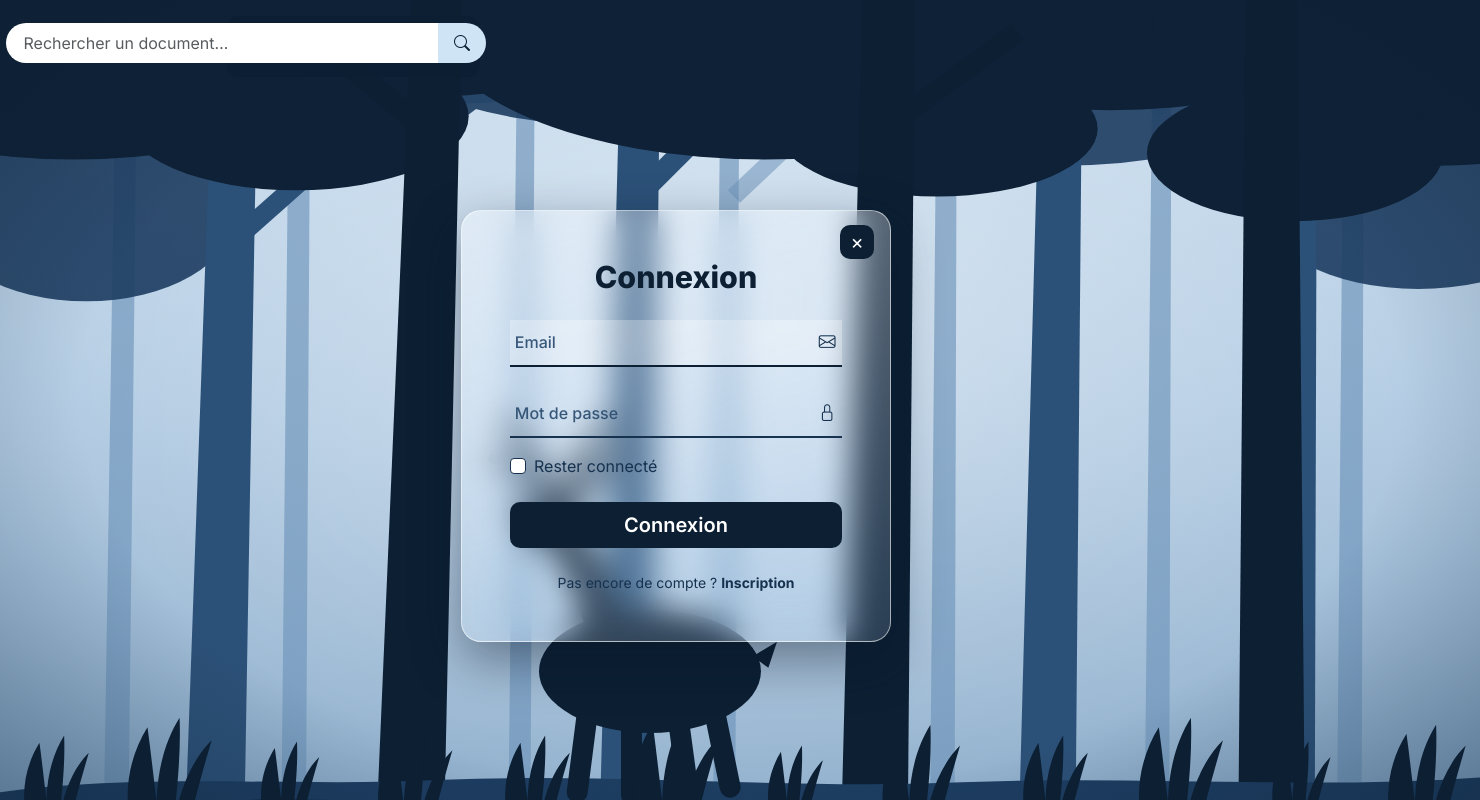
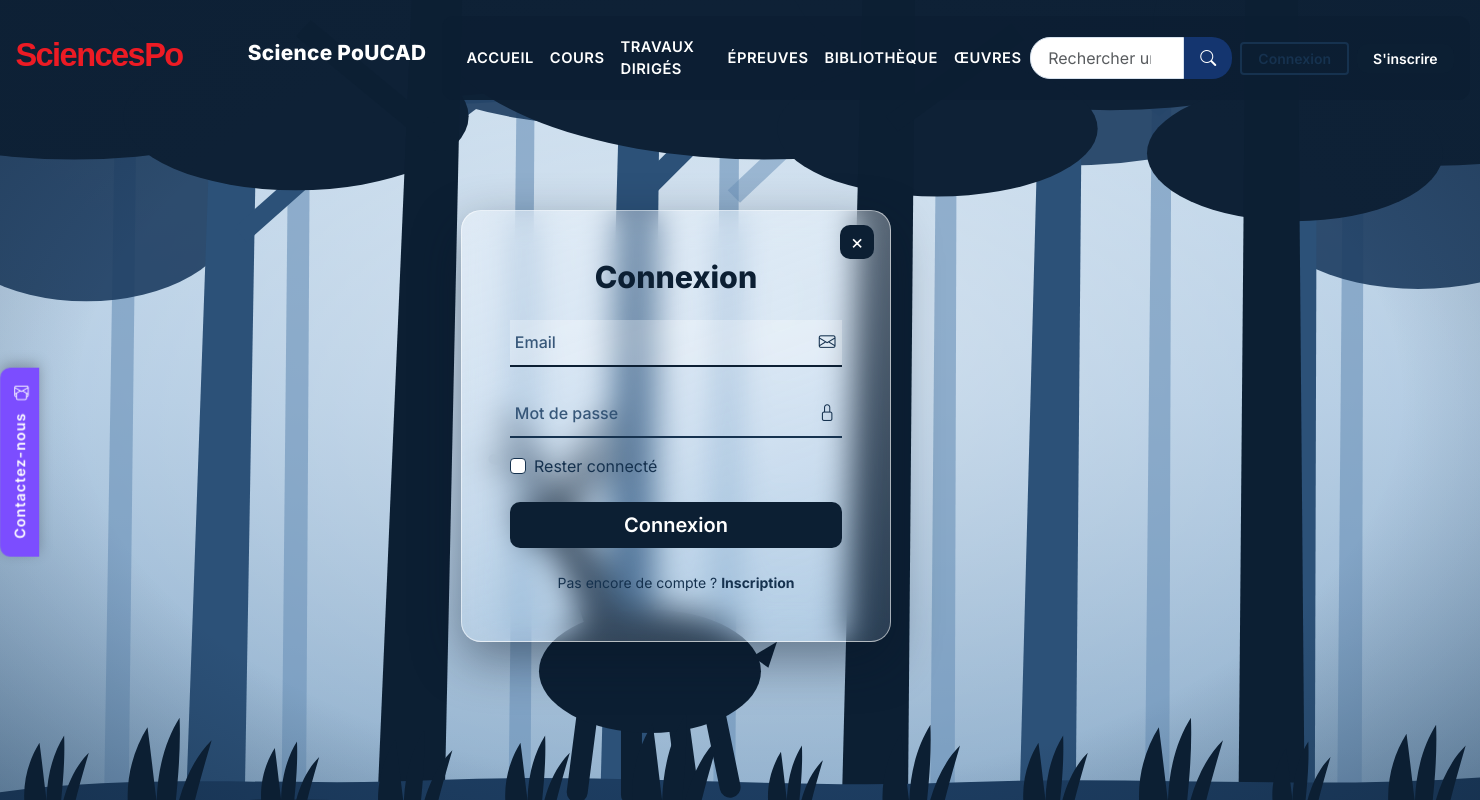
Before and after one commit to Ansu-blip/SCIPO_UCAD, a Flask app: page /connexion in a window 1480 px wide. Run offline with Flask 3, Linux system fonts and the light colour scheme.

Commit message:
Accueil style ESGE-SA : barre de contact bleue (email, +221 78 217 36 07 / +221 76 319 33 70, horaires), navbar blanche à liens majuscules, onglet latéral Contactez-nous, cache CSS v9

```diff
--- a/scipo/static/css/style.css
+++ b/scipo/static/css/style.css
@@ -575,3 +575,64 @@ h1, h2, h3, .hero-titre, .titre-section, .marque {
 .choix-etoiles input:checked ~ label,
 .choix-etoiles label:hover,
 .choix-etoiles label:hover ~ label { color: var(--or); }
+
+
+
+/* ============================================================
+   Style d'accueil « type ESGE-SA » : barre de contact, navbar
+   blanche à liens majuscules, onglet latéral de contact
+   ============================================================ */
+.barre-contact {
+  background: #14356f; color: #fff; font-size: .95rem;
+}
+.barre-contact .rond-icone {
+  width: 34px; height: 34px; border-radius: 50%;
+  background: #fff; color: #14356f;
+  display: inline-flex; align-items: center; justify-content: center;
+  font-size: .95rem; flex: none;
+}
+.navbar-scipo { background: #fff; box-shadow: 0 2px 10px rgba(12, 31, 51, .1); }
+.navbar-scipo .marque { color: var(--bleu-fonce) !important; }
+.navbar-scipo .marque span { color: var(--bleu-clair) !important; }
+.menu-principal .nav-link {
+  color: var(--bleu-fonce) !important; font-weight: 600;
+  text-transform: uppercase; font-size: .92rem; letter-spacing: .5px;
+  padding-left: 1rem; padding-right: 1rem;
+}
+.menu-principal .nav-link:hover,
+.menu-principal .nav-link.actif { color: #0c1f33 !important; }
+.page-foret .menu-principal .nav-link,
+.page-foret .navbar-scipo .marque,
+.page-foret .navbar-scipo .marque span { color: #fff !important; }
+.page-foret .barre-contact-haut { display: none; }
+.ma-recherche .form-control { background: #fff; border: 1px solid #d7e2ee; }
+.ma-recherche .btn-or { background: #14356f; color: #fff; }
+.onglet-contact {
+  position: fixed; left: 0; top: 46%; z-index: 1040;
+  writing-mode: vertical-rl; transform: rotate(180deg);
+  background: #7c4dff; color: #fff; font-weight: 600; font-size: .9rem;
+  padding: 1.1rem .55rem; text-decoration: none;
+  border-radius: 0 10px 10px 0; box-shadow: 0 4px 14px rgba(0, 0, 0, .25);
+}
+.onglet-contact:hover { background: #6a3df2; color: #fff; }
+.onglet-contact .bi { margin-top: .6rem; }
+/* Grand titre majuscule type page « présentation » */
+.titre-diapo { font-size: clamp(2.2rem, 5vw, 3.6rem); text-transform: uppercase; letter-spacing: 1px; }
+/* ---------- Corrections de cohérence (HTML <-> CSS) ---------- */
+.barre-contact .item-contact {
+  display: inline-flex; align-items: center; gap: .5rem;
+}
+.barre-contact .item-contact .bi { font-size: 1.1rem; }
+.logo-marque { height: 44px; width: auto; }
+.texte-marque { font-size: 1.3rem; font-weight: 800; line-height: 1.05; }
+.marque-ucad { color: var(--bleu-clair); }
+.texte-onglet { letter-spacing: 1px; }
+.page-foret .barre-contact { display: none; }
+/* Le champ de recherche rejoint les boutons de session : il ne doit plus
+   être calé au centre absolu (le menu y figure désormais) */
+@media (min-width: 992px) {
+  .navbar-scipo .ma-recherche {
+    position: static; transform: none; width: 220px; margin: 0;
+  }
+}
+.navbar-scipo .navbar-collapse .nav-link.dropdown-toggle { color: var(--bleu-fonce); }
--- a/scipo/templates/base.html
+++ b/scipo/templates/base.html
@@ -10,18 +10,38 @@
   <link rel="preconnect" href="https://fonts.googleapis.com">
   <link rel="preconnect" href="https://fonts.gstatic.com" crossorigin>
   <link href="https://fonts.googleapis.com/css2?family=Inter:wght@400;500;600;700;800&display=swap" rel="stylesheet">
-  <link rel="stylesheet" href="{{ url_for('static', filename='css/style.css', v=10) }}">
+  <link rel="stylesheet" href="{{ url_for('static', filename='css/style.css', v=11) }}">
 </head>
 <body class="{% block classe_body %}{% endblock %}">
 
-<nav class="navbar navbar-expand-lg navbar-dark navbar-scipo sticky-top">
+<!-- ===== Barre de contact (style ESGE-SA) : modifiez vos coordonnées ici ===== -->
+<div class="barre-contact">
+  <div class="container d-flex flex-wrap justify-content-center gap-4 py-2">
+    <span class="item-contact"><i class="bi bi-envelope-fill"></i> scipo.ucad@gmail.com</span>
+    <span class="item-contact"><i class="bi bi-telephone-fill"></i> +221 78 217 36 07 | +221 76 319 33 70</span>
+    <span class="item-contact"><i class="bi bi-clock-fill"></i> 08h : 00 à 20h : 00</span>
+  </div>
+</div>
+
+<nav class="navbar navbar-expand-lg navbar-light navbar-scipo sticky-top">
   <div class="container">
-    <a class="navbar-brand marque" href="{{ url_for('main.index') }}">Science Po<span>UCAD</span></a>
+    <a class="navbar-brand marque py-0" href="{{ url_for('main.index') }}">
+      <img src="{{ url_for('static', filename='img/sciencespo.svg') }}" alt="Science Po UCAD" class="logo-marque">
+      <span class="texte-marque">Science Po<span class="marque-ucad">UCAD</span></span>
+    </a>
     <button class="navbar-toggler" type="button" data-bs-toggle="collapse" data-bs-target="#menuPrincipal"
             aria-controls="menuPrincipal" aria-expanded="false" aria-label="Ouvrir le menu">
       <span class="navbar-toggler-icon"></span>
     </button>
     <div class="collapse navbar-collapse" id="menuPrincipal">
+      <ul class="navbar-nav align-items-lg-center mx-lg-auto menu-principal">
+        <li class="nav-item"><a class="nav-link actif" href="{{ url_for('main.index') }}">Accueil</a></li>
+        <li class="nav-item"><a class="nav-link" href="{{ url_for('main.cours') }}">Cours</a></li>
+        <li class="nav-item"><a class="nav-link" href="{{ url_for('main.td') }}">Travaux Dirigés</a></li>
+        <li class="nav-item"><a class="nav-link" href="{{ url_for('main.epreuves') }}">Épreuves</a></li>
+        <li class="nav-item"><a class="nav-link" href="{{ url_for('main.bibliotheque') }}">Bibliothèque</a></li>
+        <li class="nav-item"><a class="nav-link" href="{{ url_for('main.oeuvres') }}">Œuvres</a></li>
+      </ul>
       <form class="d-flex ma-recherche my-2 my-lg-0" role="search" action="{{ url_for('main.recherche') }}" method="get">
         <input class="form-control" type="search" name="q" placeholder="Rechercher un document…"
                value="{{ request.args.get('q', '') }}" aria-label="Rechercher">
@@ -44,13 +64,19 @@
             </ul>
           </li>
         {% else %}
-          <li class="nav-item ms-lg-2"><a class="btn btn-contour-clair btn-sm px-3" href="{{ url_for('auth.connexion') }}">Connexion</a></li>
+          <li class="nav-item ms-lg-2"><a class="btn btn-contour btn-sm px-3" href="{{ url_for('auth.connexion') }}">Connexion</a></li>
           <li class="nav-item ms-lg-2 my-1"><a class="btn btn-or btn-sm px-3" href="{{ url_for('auth.inscription') }}">S'inscrire</a></li>
         {% endif %}
       </ul>
     </div>
   </div>
 </nav>
+
+<!-- Onglet vertical « Contactez-nous » (comme ESGE-SA) -->
+<a class="onglet-contact" href="mailto:scipo.ucad@gmail.com">
+  <span class="texte-onglet">Contactez-nous</span>
+  <i class="bi bi-envelope-paper"></i>
+</a>
 
 {% if current_user.is_authenticated and not current_user.email_verifie %}
   <div class="container mt-3">
```
